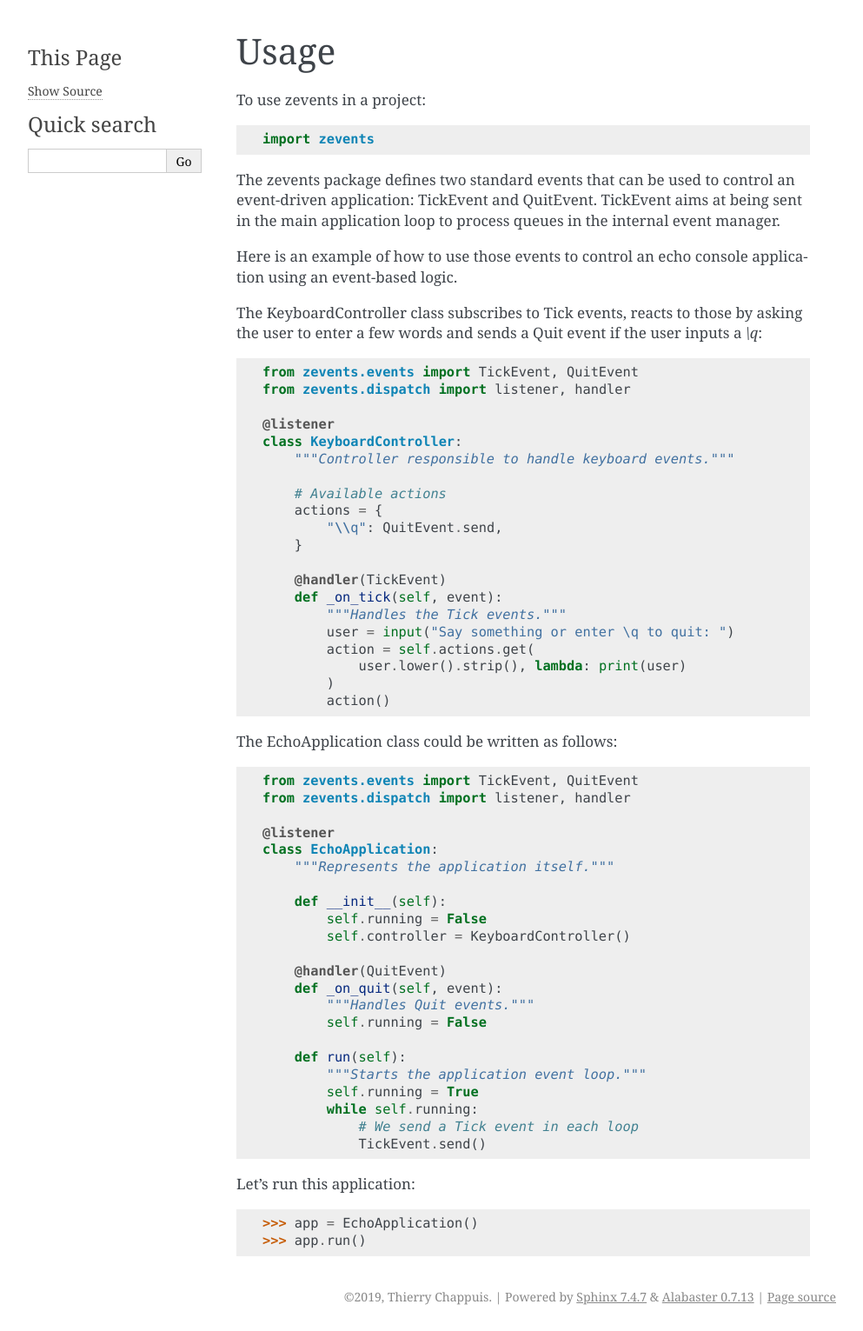
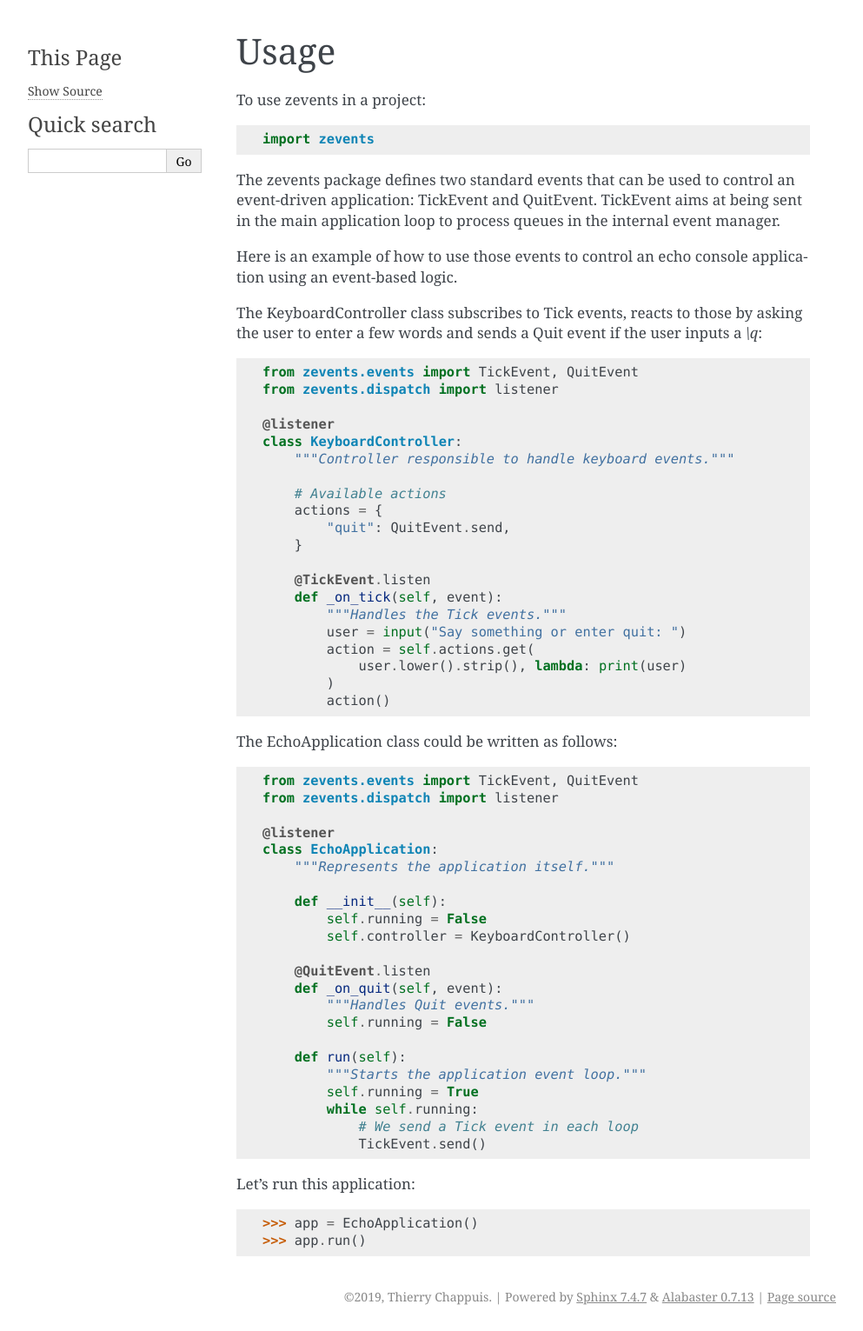
Before and after one commit to tchappui/ZEvents, a Sphinx documentation site: the page built from docs/usage.rst, in a window 1280 px wide. Shown: the whole page at 87% size, without its empty margins (148-1141 px from the left). Built offline with Sphinx 7.4.7, drawn with Linux system fonts in a browser that asks for light colours.

Commit message:
Updated the example in the documentation

```diff
--- a/docs/usage.rst
+++ b/docs/usage.rst
@@ -18,7 +18,7 @@ asking the user to enter a few words and sends a Quit event if the user inputs
 a `\\q`::
 
     from zevents.events import TickEvent, QuitEvent
-    from zevents.dispatch import listener, handler
+    from zevents.dispatch import listener
 
     @listener
     class KeyboardController:
@@ -26,13 +26,13 @@ a `\\q`::
 
         # Available actions
         actions = {
-            "\\q": QuitEvent.send,
+            "quit": QuitEvent.send,
         }
 
-        @handler(TickEvent)
+        @TickEvent.listen
         def _on_tick(self, event):
             """Handles the Tick events."""
-            user = input("Say something or enter \q to quit: ")
+            user = input("Say something or enter quit: ")
             action = self.actions.get(
                 user.lower().strip(), lambda: print(user)
             )
@@ -41,7 +41,7 @@ a `\\q`::
 The EchoApplication class could be written as follows::
 
     from zevents.events import TickEvent, QuitEvent
-    from zevents.dispatch import listener, handler
+    from zevents.dispatch import listener
 
     @listener
     class EchoApplication:
@@ -51,7 +51,7 @@ The EchoApplication class could be written as follows::
             self.running = False
             self.controller = KeyboardController()
 
-        @handler(QuitEvent)
+        @QuitEvent.listen
         def _on_quit(self, event):
             """Handles Quit events."""
             self.running = False
```
